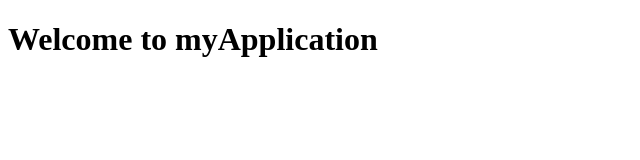
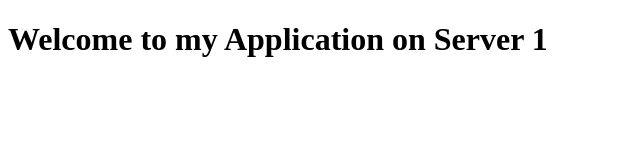
Before and after one commit to viktorcicd/DevOp, a plain HTML site: page index.html in a window 1280 px wide. Shown: the whole page, without its empty margins (0-640 px from the left). Drawn offline with Linux system fonts and the light colour scheme.

Commit message:
Update index.html

```diff
--- a/index.html
+++ b/index.html
@@ -5,7 +5,7 @@
     <title>MyApp Server 1</title>
 </head>
 <body>
-<h1>Welcome to myApplication</h1>
+<h1>Welcome to my Application on Server 1</h1>
 <!-- add image here  <img src="" width="" /> -->
 </body>
 </html>
```
